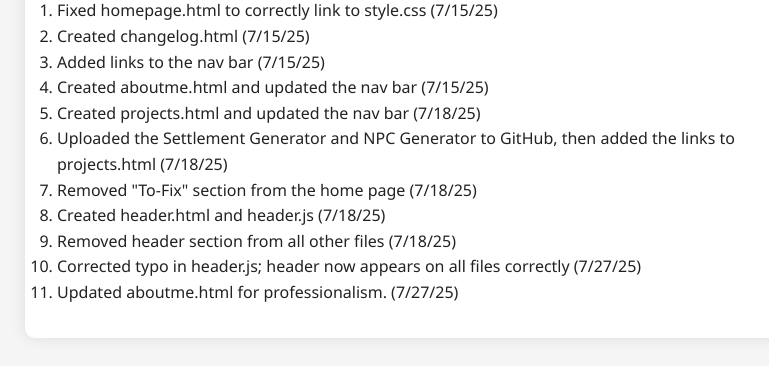
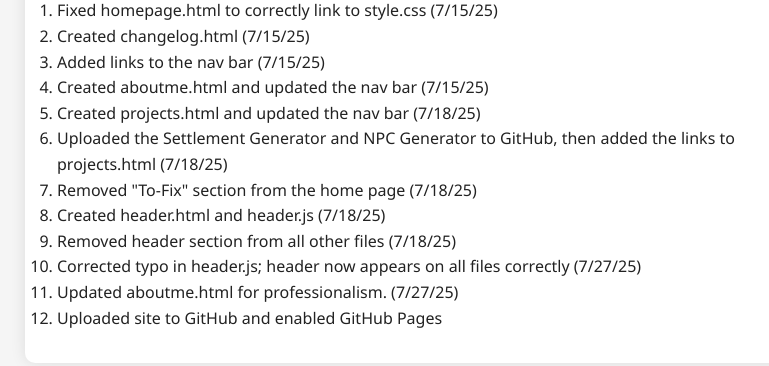
Before and after one commit to lore-codes/portfolio, a plain HTML site: page changelog.html in a window 1280 px wide. Shown: the part 204-570 px from the top of the page, without its empty margins (215-984 px from the left). Drawn offline with Linux system fonts and the light colour scheme.

Commit message:
Updated changelog to show GitHub upload

```diff
--- a/changelog.html
+++ b/changelog.html
@@ -22,6 +22,7 @@
                     <li>Removed header section from all other files (7/18/25)</li>
                     <li>Corrected typo in header.js; header now appears on all files correctly (7/27/25)</li>
                     <li>Updated aboutme.html for professionalism. (7/27/25)</li>
+                    <li>Uploaded site to GitHub and enabled GitHub Pages</li>
                 </ol>
             </main>
         </div>
```
